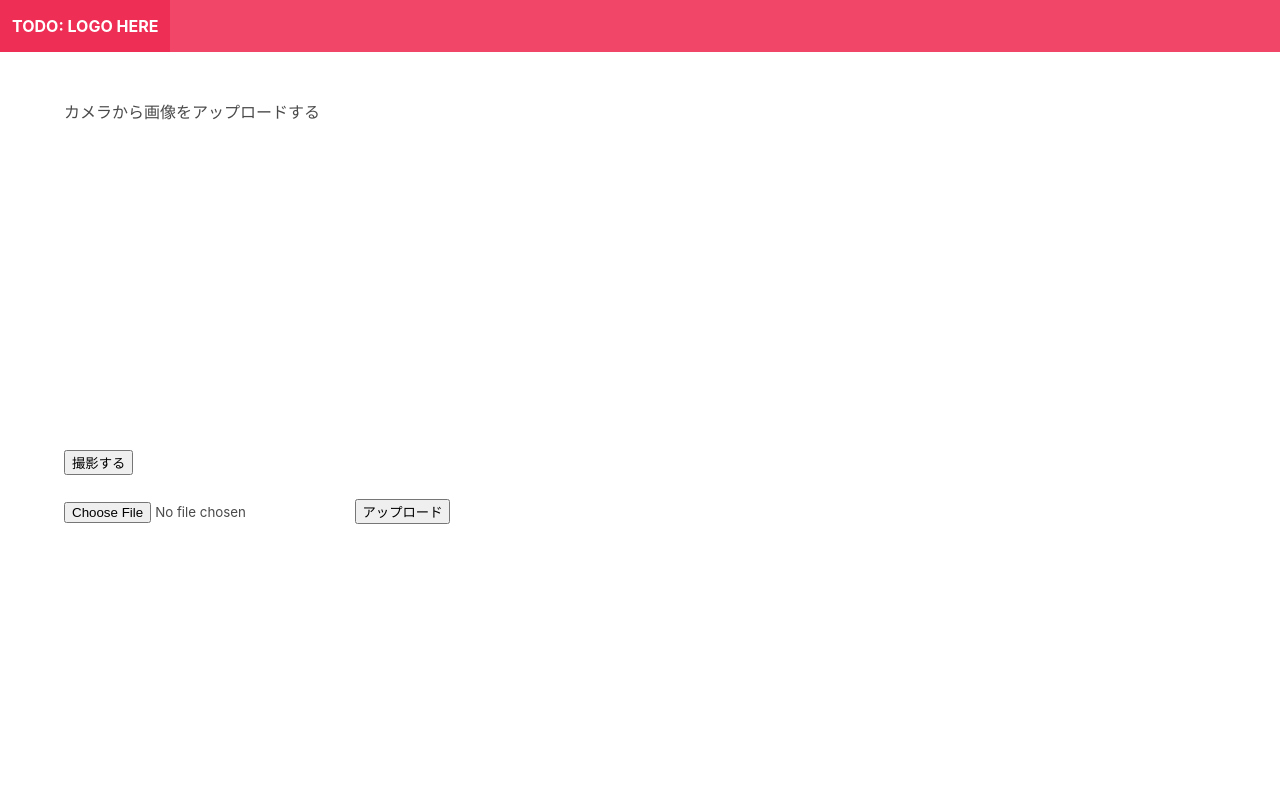
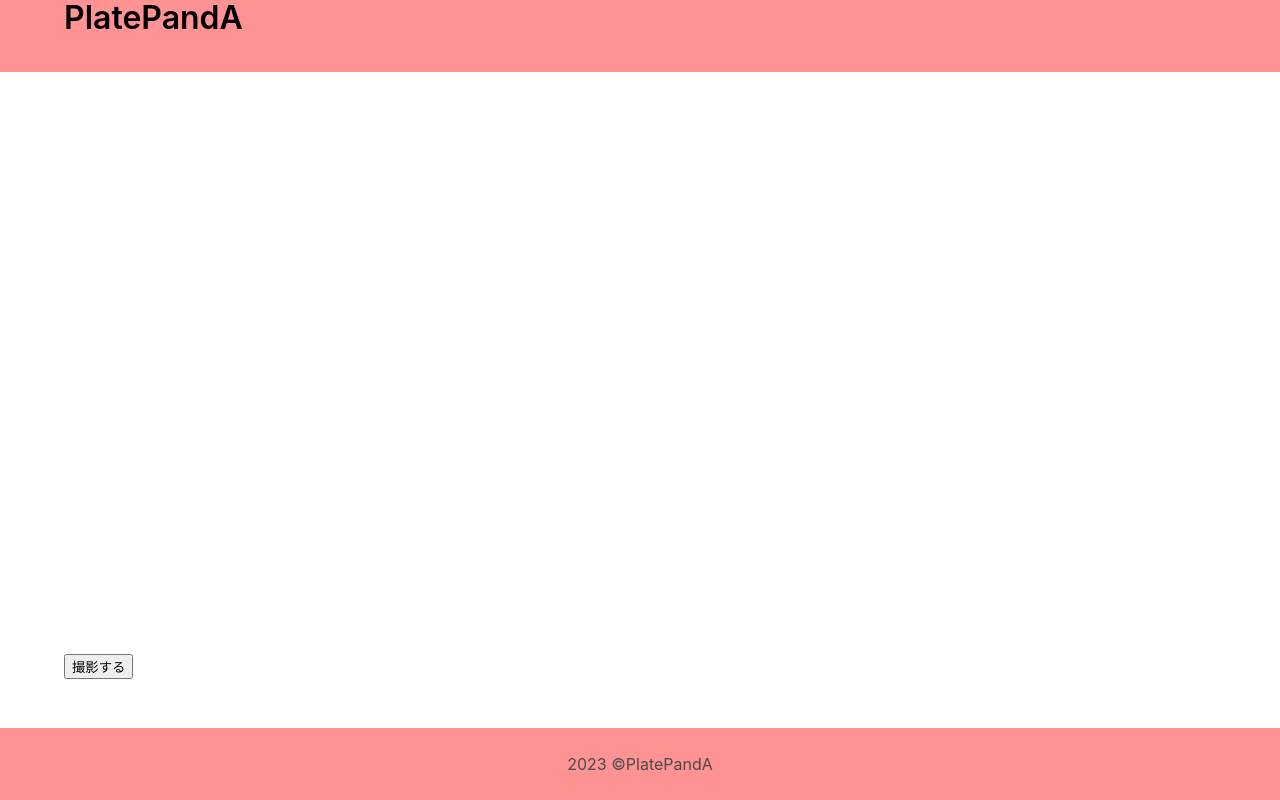
Before and after one commit to yu0ki/menu_recsys, a Django app: page /camera in a window 1280 px wide. Run offline with Django 4.2, Linux system fonts and the light colour scheme; some libraries are stand-ins or nearby versions.

Commit message:
[mod] 長谷川くんのbase & CSS反映

```diff
--- /dev/null
+++ b/menu_recsys/static/css/head_foot.css
@@ -0,0 +1,27 @@
+html {
+    height: 100%
+}
+body {
+    height: 100%;
+}
+
+
+header {
+    height: 9%;
+    background-color: #ff9393;
+}
+/* ヘッダーのPlatePanddAにカーソルを合わせると下線が出ます*/
+#pp_head { text-decoration:none;}
+#pp_head:hover { text-decoration:underline;}
+
+
+main {
+    height: 82%
+}
+footer {
+    height: 9%;
+    background-color: #ff9393;
+    display: flex;
+    align-items: center;
+    justify-content: center;
+}
--- a/menu_recsys/templates/layouts/base.html
+++ b/menu_recsys/templates/layouts/base.html
@@ -1,27 +1,32 @@
+{% load static %}
 <!DOCTYPE html>
-<html lang="ja">
+<html>
   <head>
-    <meta charset="UTF-8">
-    <meta http-equiv="X-UA-Compatible" content="IE=edge">
-    <meta name="viewport" content="width=device-width, initial-scale=1.0">
-    <title>アニマル食堂</title>
-    <link rel="stylesheet" href="https://cdn.jsdelivr.net/npm/bulma@0.9.4/css/bulma.min.css">
+    <meta charset="utf-8">
+    <title>PlatePandA</title>
+    <meta name="viewport" content="width=device-width, initial-scale=1">
+    <script src="https://use.fontawesome.com/releases/v5.3.1/js/all.js" defer ></script>
+    <link rel="stylesheet" href="https://cdn.jsdelivr.net/npm/bulma@0.8.0/css/bulma.min.css" />
+    <link rel="stylesheet" href="{% static 'css/head_foot.css' %}" type="text/css">
   </head>
 
   <body>
-   <nav class="navbar is-danger">
-    <div class="navbar-brand">
-        <a href="/" class="navbar-item">
-            <strong>TODO: LOGO HERE</strong>
-        </a>
+    <header>
+        <div class="container">
+            <h1 class="title"><a id="pp_head" href="../pages/user_home.html" style="color:black">PlatePandA</a></h1>
+            <h2 class="subtitle"> <!-- 書くとしたらページタイトル --></h2>
         </div>
-   </nav>
+    </header>
 
-   <section class="section">
-        <div class="container">
+    <main class="container"> <!-- ここの内部をいじると良いと思います -->
         {% block content %}
         {% endblock %}
+    </main>
+
+    <footer>
+        <div class="content has-text-centered">
+        2023 ©PlatePandA
         </div>
-   </section>
+     </footer>
   </body>
 </html>
--- a/menu_recsys/templates/pages/camera.html
+++ b/menu_recsys/templates/pages/camera.html
@@ -1,18 +1,22 @@
 {% extends 'layouts/base.html' %}
 
 {% block content %}
-  <h2>カメラから画像をアップロードする</h2>
-  <video id="video" width="640" height="480"></video>
+    <!-- <video id="video" width="640" height="480"></video>
+    <br> -->
+    <!-- カメラ -->
+    <div class="video-container">
+        <video id="video">
+        </video>
+
+        <script>
+            document.getElementById("video").width = window.innerWidth;
+            document.getElementById("video").height = window.innerHeight;
+        </script>
+
+        <button id="capture" class="is-danger">撮影する</button>
         <br>
-  <button id="capture">撮影する</button>
-  <br>
+    </div>
     <canvas id="canvas" style="display:none;"></canvas>
-  <br>
-  <form action="{% url 'lunch_photo' %}" method="post" enctype="multipart/form-data" id="upload">
-    {% csrf_token %}
-    <input type="file" name="image" id="upload_image">
-    <input type="submit" value="アップロード">
-  </form>
 
     <form action="{% url 'lunch_photo' %}" method="post" enctype="multipart/form-data" id="capture_form">
         {% csrf_token %}
@@ -20,10 +24,8 @@
     </form>
 
     <script>
-    console.log("line 20")
         navigator.mediaDevices.getUserMedia({video: true})
         .then(function(stream) {
-        console.log("start video capture")
             var video = document.getElementById("video");
             video.srcObject = stream;
             video.play();
--- a/menu_recsys/views.py
+++ b/menu_recsys/views.py
@@ -1,7 +1,5 @@
 from django.shortcuts import render
-from django.http import StreamingHttpResponse
 from django.views import View
-import cv2
 
 
 # ログイン前ホーム画面
@@ -46,6 +44,7 @@ class Camera(View):
     def get(self, request):
         return render(request, 'pages/camera.html', {})
 
+
 # 撮った写真を表示
 def lunch_photo(request):
     # Base64エンコードされた画像データ取得
```
Lines whose indentation alone changed are shown as unchanged.
